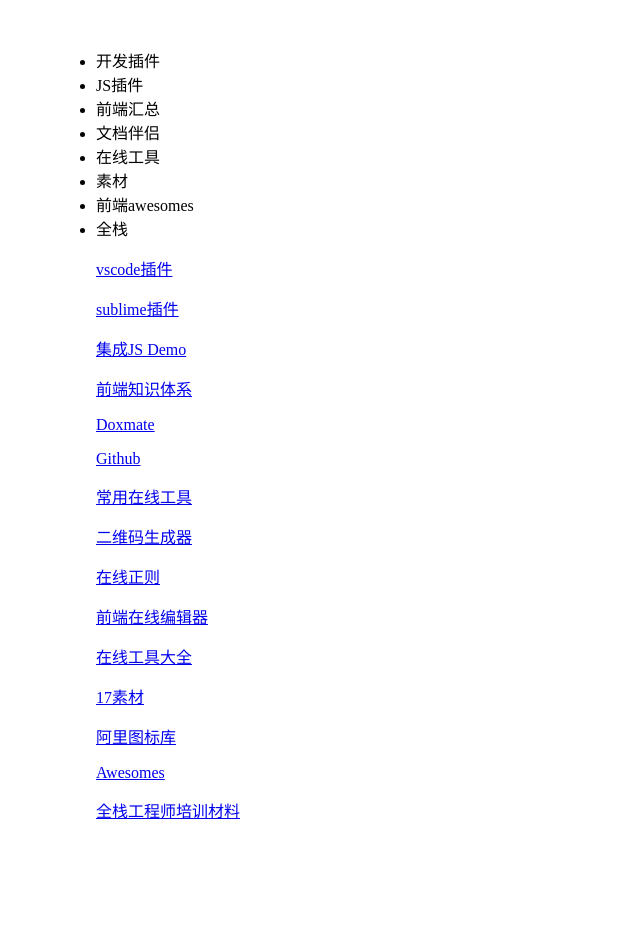
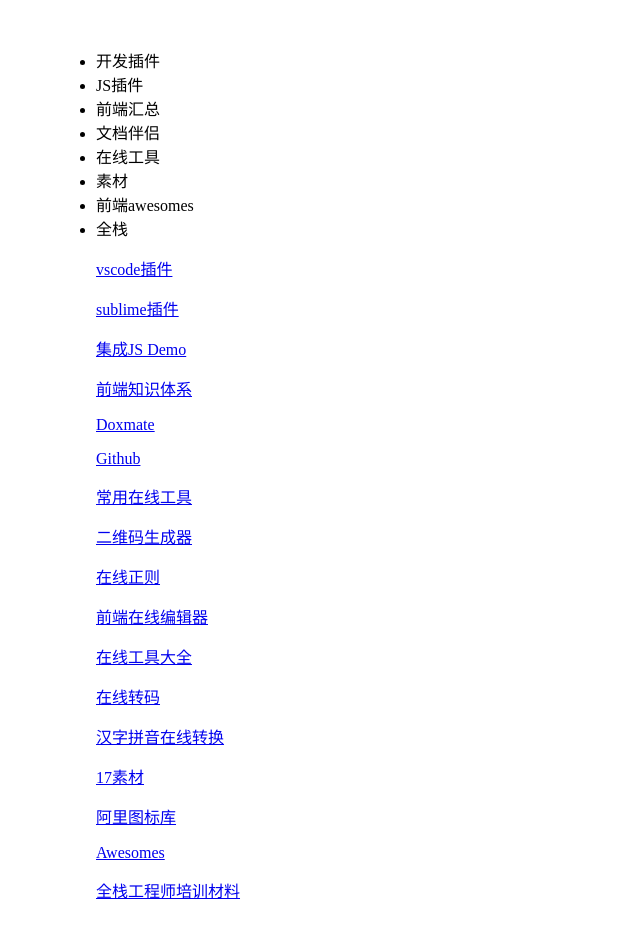
Before and after one commit to CuityMiko/CStroe_FE, a website: page views/wiki/index.html in a window 1280 px wide. Shown: the whole page, without its empty margins (0-640 px from the left). Before the commit the page ends 870 px from the top, so only its background shows below. Drawn offline with Linux system fonts and the light colour scheme.

Commit message:
新增文章

```diff
--- a/views/wiki/index.html
+++ b/views/wiki/index.html
@@ -4,7 +4,7 @@
     }
 </style>
 <div id="wiki">
-        <div class="layui-tab">
+    <div class="layui-tab">
         <ul class="layui-tab-title">
             <li class="layui-this">开发插件</li>
             <li>JS插件</li>
@@ -58,6 +58,12 @@
                 <blockquote class="layui-elem-quote">
                     <a href="http://www.atool.org/" target="_blank">在线工具大全</a>
                 </blockquote>
+                <blockquote class="layui-elem-quote">
+                    <a href="http://tool.oschina.net/encode?type=3" target="_blank">在线转码</a>
+                </blockquote>
+                <blockquote class="layui-elem-quote">
+                    <a href="http://www.qqxiuzi.cn/zh/pinyin/" target="_blank">汉字拼音在线转换</a>
+                </blockquote>
             </div>
             <div class="layui-tab-item">
                 <blockquote class="layui-elem-quote">
@@ -78,5 +84,5 @@
                 </blockquote>
             </div>
         </div>
-        </div>
+    </div>
 </div>
```
Also changed, not shown: views/_share/root.html (+6 -0 lines).
